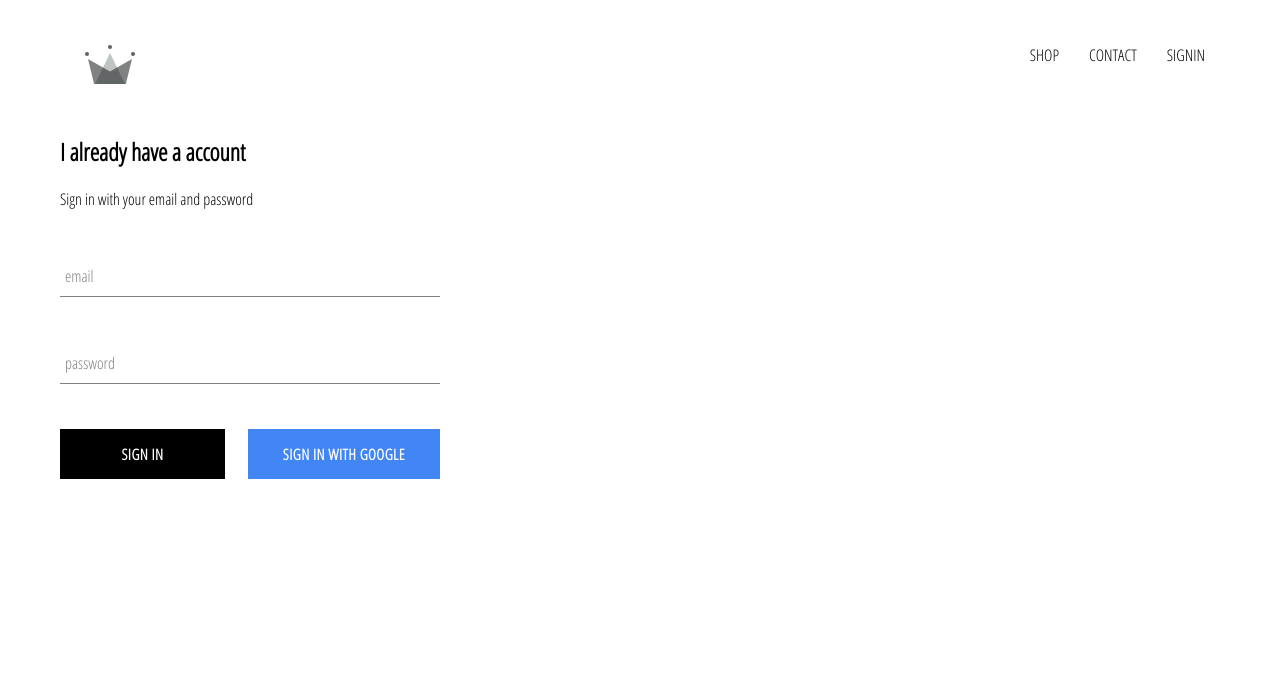
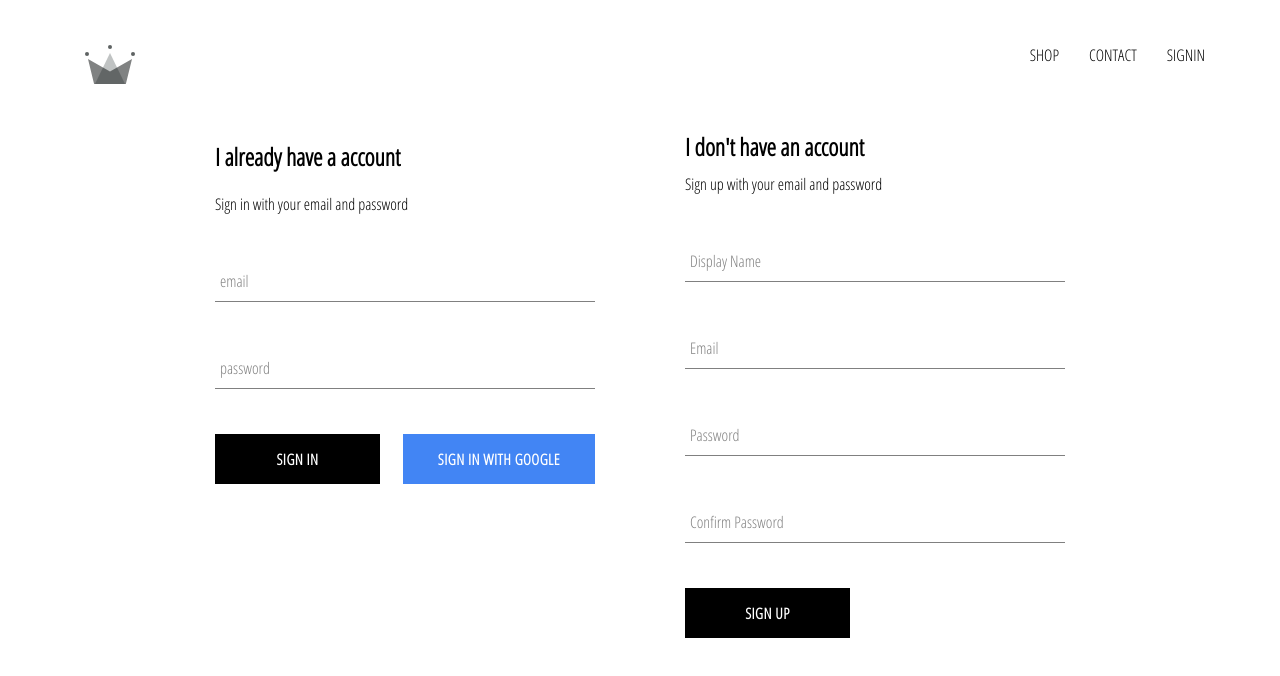
Before and after one commit to jatinderbhola/crwn-clothing, a React (Create React App) app: page /signin in a window 1280 px wide. Shown: the top 676 px of the page. Built offline with nearby package versions, Linux system fonts and the light colour scheme; no server answers.

Commit message:
Firebase util included ability to store authenticated users - jay

```diff
--- a/src/App.js
+++ b/src/App.js
@@ -8,7 +8,7 @@
 
 
 import './App.css';
-import { auth } from './firebase/firebase.utils';
+import { auth, createUserProfileDocument } from './firebase/firebase.utils';
 
 class App extends Component {
 
@@ -19,8 +19,30 @@
   unsubscriverFromAuth = null;
 
   componentDidMount() {
-    this.unsubscriverFromAuth = auth.onAuthStateChanged(user => {
-      this.setState({ currentUser: user })
+    this.unsubscriverFromAuth = auth.onAuthStateChanged(async userAuth => {
+      if (userAuth) {
+        const userRef = await createUserProfileDocument(userAuth);
+
+        // onSnapshot : Get realtime updates with Cloud Firestore
+        /*
+        db.collection("cities").doc("SF")
+        .onSnapshot(function(doc) {
+            console.log("Current data: ", doc.data());
+        });
+
+        snapshot.data() :
+        */
+        userRef.onSnapshot(snapshot => (
+          this.setState({
+            currentUser: {
+              id: snapshot.id,
+              ...snapshot.data()
+            }
+          })
+        ))
+      } else {
+        this.setState({ currentUser: userAuth });
+      }
     })
   }
 
--- /dev/null
+++ b/src/components/sign-up/sign-up.component.jsx
@@ -0,0 +1,75 @@
+import React from "react";
+import FormInput from "../form-input/form-input.component";
+import CustomButton from "../custom-button/custom-button.component";
+import { auth, createUserProfileDocument } from "../../firebase/firebase.utils";
+import "./sign-up.styles.scss";
+
+class SignUp extends React.Component {
+    state = {
+        displayName: "",
+        email: "",
+        password: "",
+        confirmPassword: "",
+    };
+
+    handleSubmit = async (event) => {
+        event.preventDefault();
+
+        const { displayName, email, password, confirmPassword } = this.state;
+
+        if (password !== confirmPassword) {
+            alert("Password don't match");
+        }
+
+        try {
+            const { user } = await auth.createUserWithEmailAndPassword(email, password);
+
+            await createUserProfileDocument(user, { displayName });
+
+            this.setState({
+                displayName: "",
+                email: "",
+                password: "",
+                confirmPassword: "",
+            });
+        } catch (error) {
+            console.log(error);
+            alert(error.message);
+        }
+    };
+
+    handleChange = (event) => {
+        const { name, value } = event.target;
+
+        this.setState({ [name]: value });
+    };
+
+    render() {
+        const { displayName, email, password, confirmPassword } = this.state;
+
+        return (
+            <div className="sign-up">
+                <h2 className="title"> I don't have an account </h2>
+                <span> Sign up with your email and password</span>
+
+                <form className="sign-up-form" onSubmit={this.handleSubmit}>
+                    <FormInput type="text" name="displayName" value={displayName} onChange={this.handleChange} label="Display Name" required />
+                    <FormInput type="email" name="email" value={email} onChange={this.handleChange} label="Email" required />
+                    <FormInput type="password" name="password" value={password} onChange={this.handleChange} label="Password" required />
+                    <FormInput
+                        type="password"
+                        name="confirmPassword"
+                        value={confirmPassword}
+                        onChange={this.handleChange}
+                        label="Confirm Password"
+                        required
+                    />
+
+                    <CustomButton type="submit"> Sign Up</CustomButton>
+                </form>
+            </div>
+        );
+    }
+}
+
+export default SignUp;
--- /dev/null
+++ b/src/components/sign-up/sign-up.styles.scss
@@ -0,0 +1,10 @@
+.sign-up {
+    display: flex;
+    flex-direction: column;
+    width: 380px;
+
+    .title {
+        margin: 10px 0;
+    }
+
+}
--- a/src/firebase/firebase.utils.js
+++ b/src/firebase/firebase.utils.js
@@ -7,10 +7,14 @@
 
 firebase.initializeApp(config);
 
-
 export const auth = firebase.auth();
 
 export const firestore = firebase.firestore();
+
+// firestore.collection('collection_name').doc('id').collection('embedded_collection_name').doc('emb_id');
+// firestore.collection('users').doc('BGy8b4J2ghCKiz9izSrg').collection('cartItems').doc('KDsZg94i3ubWCSgt3PUn');
+// firestore.doc('users/BGy8b4J2ghCKiz9izSrg/cartItems/KDsZg94i3ubWCSgt3PUn');
+// firestore.collection('users/BGy8b4J2ghCKiz9izSrg/cartItems');
 
 // access to auth lib
 const provider = new firebase.auth.GoogleAuthProvider();
@@ -18,3 +22,26 @@
 export const signInWithGoogle = () => auth.signInWithPopup(provider);
 
 export default firebase;
+
+export const createUserProfileDocument = async (userAuth, additionalData) => {
+
+    if (!userAuth) return;
+
+    const userRef = firestore.doc(`users/${userAuth.uid}`);
+    const snapshot = await userRef.get();
+
+    if (!snapshot.exists) {
+        const { displayName, email } = userAuth;
+        const createdAt = new Date();
+
+        try {
+            await userRef.set({
+                displayName, email, createdAt, ...additionalData
+            })
+        } catch (error) {
+            console.log("error created user", error.message);
+        }
+    }
+
+    return userRef;
+}
--- a/src/pages/sign-in-sign-up/sign-in-sign-up.component.jsx
+++ b/src/pages/sign-in-sign-up/sign-in-sign-up.component.jsx
@@ -1,10 +1,12 @@
 import React from "react";
 import "./sign-in-sign-up.styles.scss";
 import SignIn from "../../components/sign-in/sign-in.component";
+import SignUp from "../../components/sign-up/sign-up.component";
 
 const SignInSignUpPage = () => (
-    <div className="sign-in-sign-up">
+    <div className="sign-in-and-sign-up">
         <SignIn></SignIn>
+        <SignUp></SignUp>
     </div>
 );
 
--- a/src/pages/sign-in-sign-up/sign-in-sign-up.styles.scss
+++ b/src/pages/sign-in-sign-up/sign-in-sign-up.styles.scss
@@ -1,3 +1,6 @@
-.sign-in {
-    width: 30vw;
+.sign-in-and-sign-up {
+    width: 850px;
+    display: flex;
+    justify-content: space-between;
+    margin: 30px auto;
 }
```
